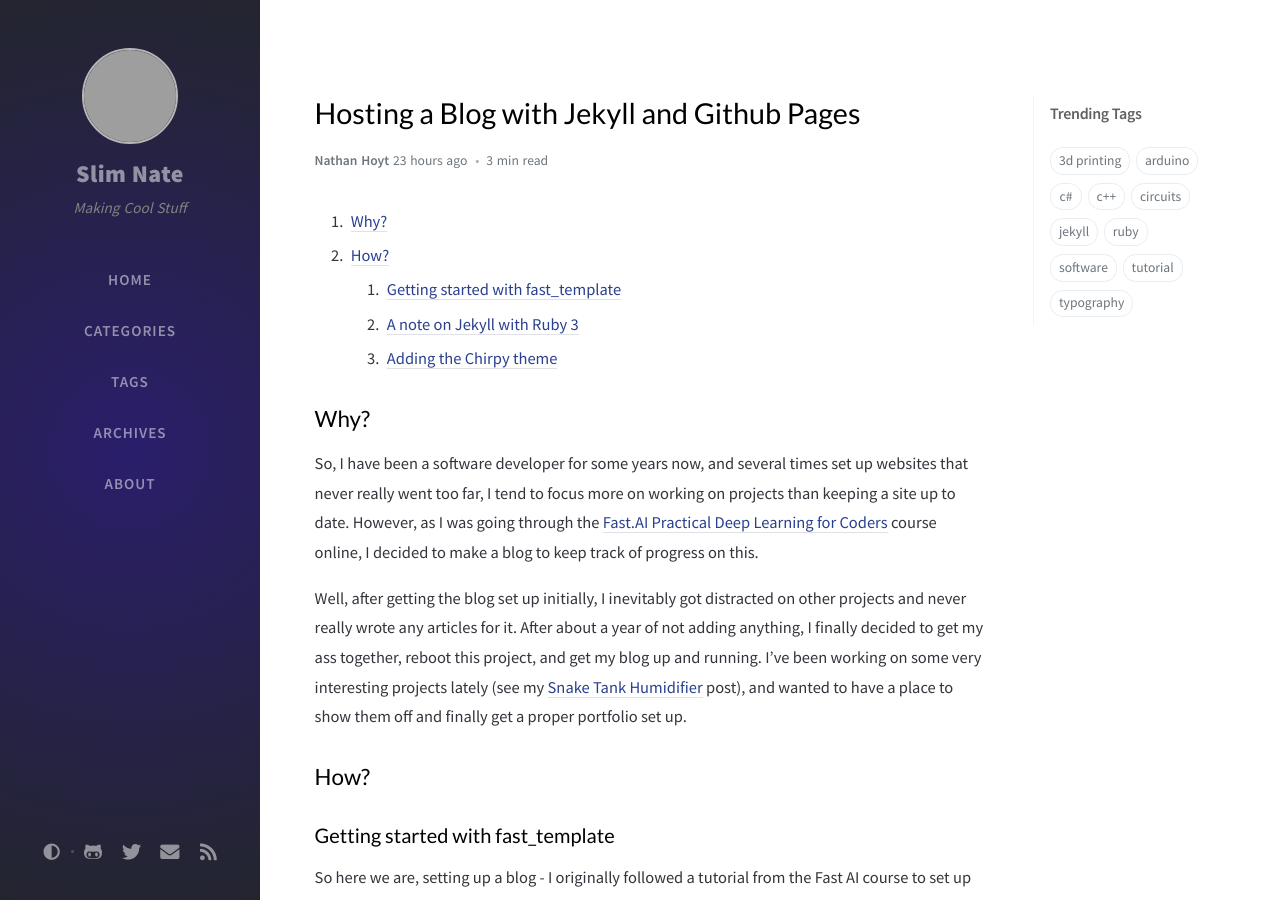
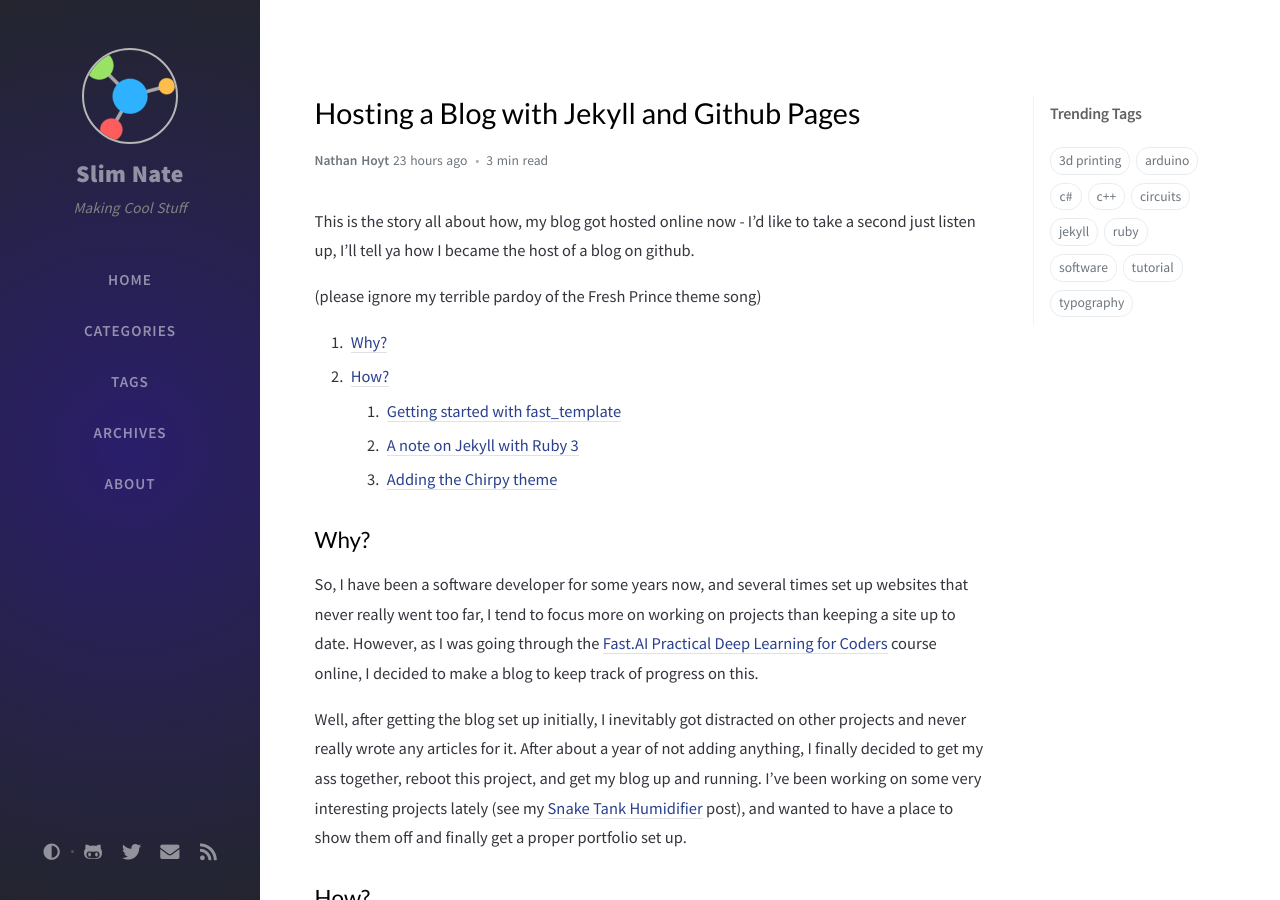
Before and after one commit to slimnate/blog, a Jekyll site: the page built from _posts/2021-04-18-site-setup.md, in a window 1280 px wide and 900 px high. Built offline with Jekyll 4.4.1, drawn with Linux system fonts in a browser that asks for light colours; nearby versions of some CDN libraries; comment, search, counter and statistics services are not loaded; grey boxes are pictures that could not be loaded.

Commit message:
update avatar and site-setup post

```diff
--- a/_config.yml
+++ b/_config.yml
@@ -31,7 +31,7 @@ social:
 
 
 # the avatar on sidebar, support local or CORS resources
-avatar: https://cdn.jsdelivr.net/gh/cotes2020/chirpy-images/commons/avatar.jpg
+avatar: assets/img/favicons/ms-icon-310x310.png
 
 # Set this to true to get LaTeX math equation support
 use_math: true
--- a/_posts/2021-04-18-site-setup.md
+++ b/_posts/2021-04-18-site-setup.md
@@ -1,9 +1,16 @@
 ---
 title: Hosting a Blog with Jekyll and Github Pages
+description: This is a description
 categories: [Blogging, Tutorial]
 tags: [tutorial, jekyll, ruby]
 pin: true
+toc: true
 ---
+This is the story all about how, my blog got hosted online now -
+I'd like to take a second just listen up, I'll tell ya how I became the host of a blog on github.
+
+(please ignore my terrible pardoy of the Fresh Prince theme song)
+
 1. TOC
 {:toc}
 
```
